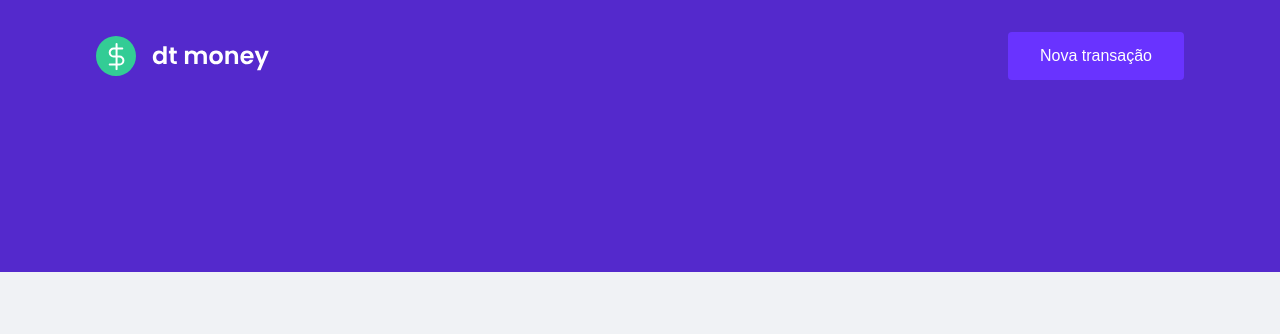
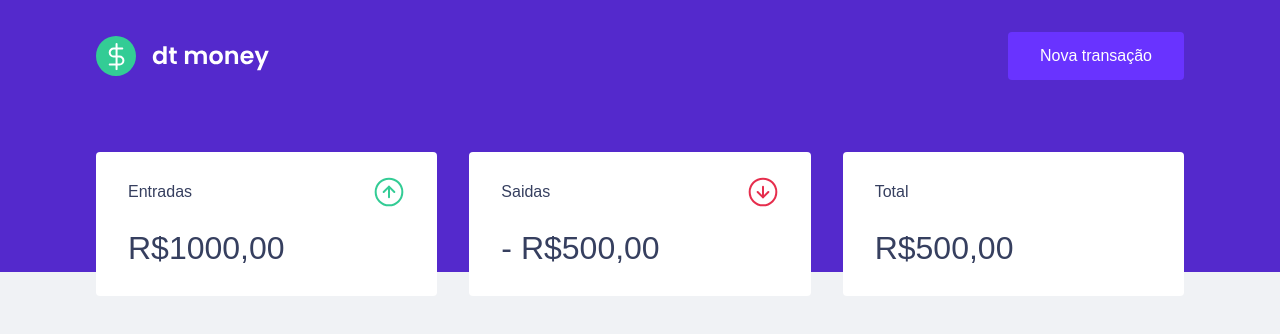
Before and after one commit to Danilonbs/dtmoney, a React (Create React App) app: page / in a window 1280 px wide. Shown: the top 334 px of the page. Built offline with nearby package versions, Linux system fonts and the light colour scheme.

Commit message:
add summary

```diff
--- a/public/index.html
+++ b/public/index.html
@@ -12,7 +12,7 @@
 
     <title>dtmoney</title>
 
-    <link href="https://fonts.googleapis.com/css2?family=Montserrat:wght@400;600;700&display=swap" rel="stylesheet">
+    <link href="https://fonts.googleapis.com/css2?family=Montserrat:wght@400;500;600;700&display=swap" rel="stylesheet">
 
   </head>
   <body>
--- a/src/App.tsx
+++ b/src/App.tsx
@@ -2,6 +2,7 @@
 
 
 
+import { Dashboard } from "./components/Dashboard";
 import { Header } from "./components/Header/headerindex";
 import { GlobalStyle } from "./styles/global";
 
@@ -9,6 +10,7 @@
   return (
     <>
         <Header />
+        <Dashboard />
         <GlobalStyle />
     </>
   );
--- /dev/null
+++ b/src/components/Dashboard/index.tsx
@@ -0,0 +1,11 @@
+import { Summary } from "../Summary";
+import { Container } from "./style";
+
+export function Dashboard () {
+    return (
+        <Container>
+            <Summary />
+
+        </Container>
+    )
+}
--- /dev/null
+++ b/src/components/Dashboard/style.ts
@@ -0,0 +1,8 @@
+import styled from "styled-components";
+
+
+export const Container = styled.main`
+    max-width: 1120px;
+    margin: 0 auto;
+    padding: 2.5rem 1rem;
+`
--- /dev/null
+++ b/src/components/Summary/index.tsx
@@ -0,0 +1,33 @@
+import incomeIMG from '../../assets/income.svg';
+import outcomeIMG from '../../assets/outcome.svg'
+import totalIMG from '../../assets/total.svg'
+import { Container } from "./style";
+
+
+export function Summary () {
+    return(
+       <Container>
+        <div>
+            <header>
+                <p>Entradas</p>
+                <img src={incomeIMG} alt="Entradas" />
+            </header>
+            <strong> R$1000,00</strong>
+        </div>
+        <div>
+            <header>
+                <p>Saidas</p>
+                <img src={outcomeIMG} alt="Saidas" />
+            </header>
+            <strong>- R$500,00</strong>
+        </div>
+        <div className='bk'>
+            <header>
+                <p>Total</p>
+                <img src={totalIMG} alt="Total" />
+            </header>
+            <strong>R$500,00</strong>
+        </div>
+       </Container>
+    )
+}
--- /dev/null
+++ b/src/components/Summary/style.ts
@@ -0,0 +1,36 @@
+import styled from "styled-components";
+
+
+export const Container = styled.div`
+    display: grid;
+    grid-template-columns: repeat(3, 1fr);
+    gap: 2rem;
+    margin-top: -10rem;
+
+    div {
+        background: var(--shape);
+        padding: 1.5rem 2rem;
+        border-radius: 0.25rem;
+        color: var(--text-title);
+    }
+
+
+    header {
+        display: flex;
+        align-items: center;
+        justify-content: space-between;
+    }
+
+    strong {
+        display: block;
+        margin-top: 1rem;
+        font-size: 2rem;
+        font-weight: 500;
+        line-height: 3rem;
+    }
+
+    &.bk {
+        background: var(--green);
+        color: #FFF;
+    }
+`
--- a/src/styles/global.ts
+++ b/src/styles/global.ts
@@ -4,6 +4,7 @@
     :root {
         --background: #f0f2f5;
         --red: #E52E4D;
+        --green: #33cc95;
         --blue: #5429CC;
 
         --blue-light: #6933FF;
```
